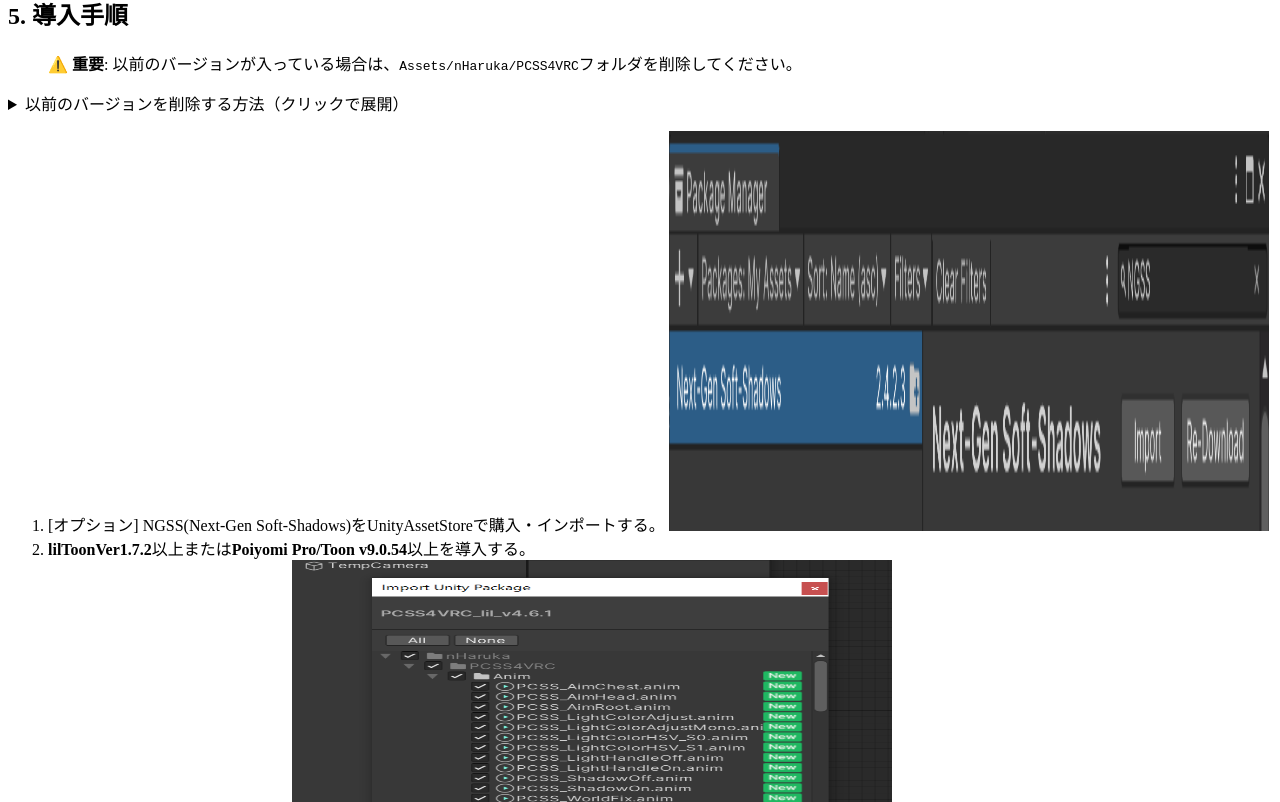
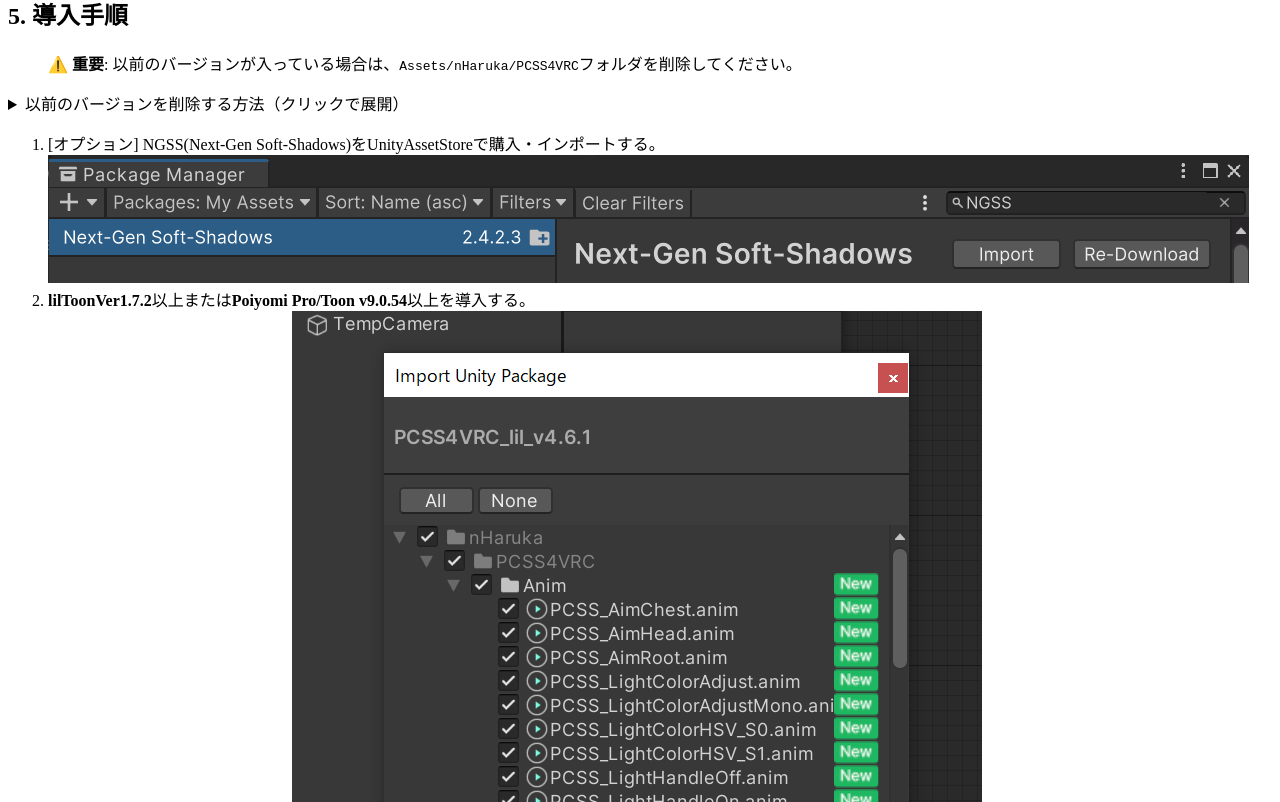
Before and after one commit to nHaruka-git/PCSS4VRC, a Next.js app: page /ja in a window 1280 px wide. Shown: the part 2018-2820 px from the top of the page. Built offline with nearby package versions, Linux system fonts and the light colour scheme.

Commit message:
セットアップ手順の画像のタグを修正

```diff
--- a/src/pages/ja/index.mdx
+++ b/src/pages/ja/index.mdx
@@ -110,16 +110,17 @@
 </details>
 
 1. [オプション] NGSS(Next-Gen Soft-Shadows)をUnityAssetStoreで購入・インポートする。
-    <span><img src="/images/ja/import_ngss.png" alt="NGSSのインポート画面" width="600" height="400" /></span>
+<span>![NGSSのインポート画面](/images/ja/import_ngss.png)</span>
 2. **lilToonVer1.7.2**以上または**Poiyomi Pro/Toon v9.0.54**以上を導入する。
 3. 本パッケージをインポートする。
-    <span><img src="/images/ja/import_pcss.png" alt="PCSS4VRCのインポート画面" width="600" height="400" /></span>
+<span>![PCSS4VRCのインポート画面](/images/ja/import_pcss.png)</span>
 4. メニューバー`nHaruka`→`PCSS For VRC`を押す。
-    <span><img src="/images/ja/select_pcssforvrc.png" alt="PCSS4VRCの起動" width="600" height="400" /></span>
+<span>![PCSS4VRCの起動](/images/ja/select_pcssforvrc.png)</span>
 5. 表示されたウインドウの`Avatar`欄にアバターをD&Dする。
-    <span><img src="/images/ja/DandD_avatar.png" alt="アバターをPCSSにセットする" width="600" height="400" /></span>
+<span>![アバターをPCSSにセットする](/images/ja/DandD_avatar.png)</span>
 6. 導入手順を確認の上Setupを押す
-    <img src="/images/ja/run_pcss.png" alt="PCSSの実行" width="600" height="400" />
+<span>![PCSSの実行](/images/ja/run_pcss.png)</span>
+
 
 ※アバターにlilToonが同梱されていたりするとバグります。同梱されているlilToonを削除する等して、lilToonがプロジェクト内で重複しないようにしてください。
 
```
